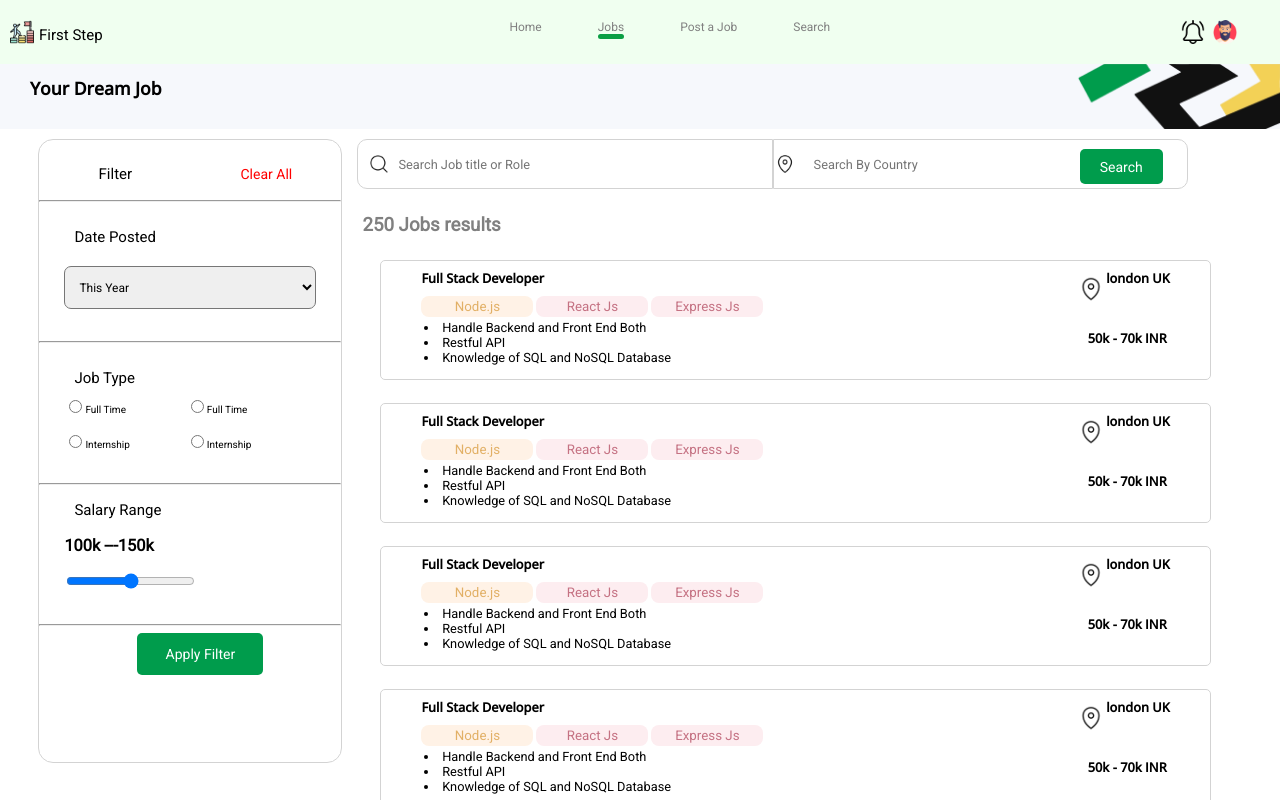
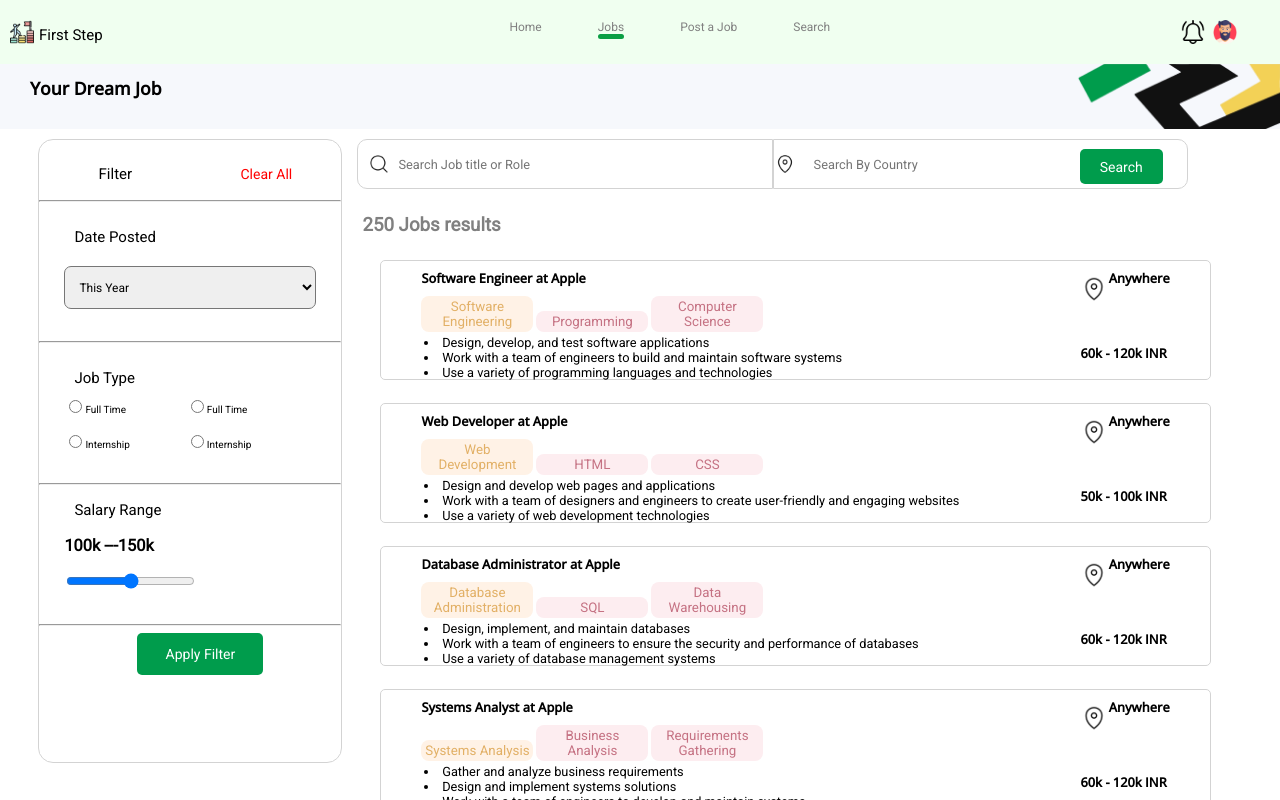
Before and after one commit to kanishkcs/Job-Listing, a React (Vite) app: page /jobPage in a window 1280 px wide. Built offline with nearby package versions, Linux system fonts and the light colour scheme.

Commit message:
Jobs Json Data

```diff
--- a/src/Component/JobCard.jsx
+++ b/src/Component/JobCard.jsx
@@ -107,41 +107,45 @@ const Locationicon = styled.img`
     width: 25px;
   }
 `;
+const Company = styled.span`
+`
 
-const JobCard = () => {
+const JobCard = ({Job}) => {
   return (
     <>
       <Wrapper>
         <TopContainer>
           <HEadingDiv>
-            <Heading>Full Stack Developer</Heading>
+            <Heading>{Job.title} at Apple</Heading>
+
             <div>
               <Tags bgColor="#fff2e6" fontColor="#e2b066">
-                Node.js{" "}
+                {Job.tags[0]}{" "}
               </Tags>
               <Tags bgColor="#fdedf0" fontColor="#c57283">
-                React Js{" "}
+              {Job.tags[1]}{" "}
               </Tags>
               <Tags bgColor="#fdedf0" fontColor="#c57283">
-                Express Js
+              {Job.tags[2]}
               </Tags>
             </div>
           </HEadingDiv>
 
           <Location>
             <Locationicon src={LocationIcon} />
-            <Heading>london UK</Heading>
+            <Heading>{Job.location}</Heading>
           </Location>
         </TopContainer>
         <DiscriptionDiv>
           <div>
-            <DiscriptionList>Handle Backend and Front End Both</DiscriptionList>
-            <DiscriptionList>Restful API </DiscriptionList>
-            <DiscriptionList>
-              Knowledge of SQL and NoSQL Database
-            </DiscriptionList>
+          {/* {job.description.map(desc => (
+          <DiscriptionList key={desc}>{desc}</DiscriptionList>
+        ))} */}
+        {Job.description.map((item)=>{
+          return <DiscriptionList>{item}</DiscriptionList>
+        })}
           </div>
-          <Heading>50k - 70k INR</Heading>
+          <Heading>{Job.salary}</Heading>
         </DiscriptionDiv>
       </Wrapper>
     </>
--- a/src/Component/SearchJob.jsx
+++ b/src/Component/SearchJob.jsx
@@ -1,7 +1,7 @@
 import React, { useState } from "react";
 import styled from "styled-components";
 import JobCard from "./JobCard";
-
+import Jobs from "../assets/Data/Jobs.json"
 // Images and Icons
 import SearchIcon from "../assets/search.png";
 import LocationIcon from "../assets/location.png";
@@ -255,7 +255,7 @@ const InputDiv = styled.div`
 const SearchJob = () => {
   const jobCards = [];
   for (let i = 0; i < 60; i++) {
-    jobCards.push(<JobCard key={i} />);
+    jobCards.push(<JobCard key={i}/>);
   }
   const [rangeValue, setValue] = useState(100);
   const [range2Value, set2Value] = useState(150);
@@ -343,7 +343,9 @@ const SearchJob = () => {
             <SerachButton>Search</SerachButton>
           </SearchDiv>
           <NumberOfJobs>250 Jobs results</NumberOfJobs>
-          <JobListDiv>{jobCards}</JobListDiv>
+          <JobListDiv>{Jobs.map(Job => (
+      <JobCard key={Job.title} Job={Job} />
+    ))}</JobListDiv>
         </RightContainer>
       </Wrapper>
     </>
--- /dev/null
+++ b/src/assets/Data/Jobs.json
@@ -0,0 +1,235 @@
+[
+    {
+      "title": "Software Engineer",
+
+      "tags": ["Software Engineering", "Programming", "Computer Science"],
+      "location": "Anywhere",
+      "description": [
+        "Design, develop, and test software applications",
+        "Work with a team of engineers to build and maintain software systems",
+        "Use a variety of programming languages and technologies"
+      ],
+      "salary": "60k - 120k INR"
+    },
+    {
+      "title": "Web Developer",
+      "tags": ["Web Development", "HTML", "CSS", "JavaScript"],
+      "location": "Anywhere",
+      "description": [
+        "Design and develop web pages and applications",
+        "Work with a team of designers and engineers to create user-friendly and engaging websites",
+        "Use a variety of web development technologies"
+      ],
+      "salary": "50k - 100k INR"
+    },
+    {
+      "title": "Database Administrator",
+      "tags": ["Database Administration", "SQL", "Data Warehousing"],
+      "location": "Anywhere",
+      "description": [
+        "Design, implement, and maintain databases",
+        "Work with a team of engineers to ensure the security and performance of databases",
+        "Use a variety of database management systems"
+      ],
+      "salary": "60k - 120k INR"
+    },
+    {
+      "title": "Systems Analyst",
+      "tags": ["Systems Analysis", "Business Analysis", "Requirements Gathering"],
+      "location": "Anywhere",
+      "description": [
+        "Gather and analyze business requirements",
+        "Design and implement systems solutions",
+        "Work with a team of engineers to develop and maintain systems"
+      ],
+      "salary": "60k - 120k INR"
+    },
+    {
+      "title": "Network Engineer",
+      "tags": ["Network Engineering", "Networking", "TCP/IP"],
+      "location": "Anywhere",
+      "description": [
+        "Design, implement, and maintain computer networks",
+        "Work with a team of engineers to ensure the security and performance of networks",
+        "Use a variety of networking technologies"
+      ],
+      "salary": "70k - 130k INR"
+    },
+    {
+      "title": "Security Engineer",
+      "tags": ["Security Engineering", "Information Security", "Cybersecurity"],
+      "location": "Anywhere",
+      "description": [
+        "Design, implement, and maintain security systems",
+        "Work with a team of engineers to protect systems from cyberattacks",
+        "Use a variety of security technologies"
+      ],
+      "salary": "80k - 140k INR"
+    },
+    {
+      "title": "Business Analyst",
+      "tags": ["Business Analysis", "Requirements Gathering", "Project Management"],
+      "location": "Anywhere",
+      "description": [
+        "Gather and analyze business requirements",
+        "Develop and maintain business process models",
+        "Work with a team of engineers to develop and maintain systems"
+      ],
+      "salary": "60k - 120k INR"
+    },
+    {
+      "title": "Project Manager",
+      "tags": ["Project Management", "Scheduling", "Budgeting"],
+      "location": "Anywhere",
+      "description": [
+        "Plan, manage, and execute projects",
+        "Work with a team of engineers to deliver projects on time and within budget",
+        "Use a variety of project management tools and techniques"
+      ],
+      "salary": "70k - 130k INR"
+    },
+    {
+      "title": "Product Manager",
+      "tags": ["Product Management", "Requirements Gathering", "User Experience"],
+      "location": "Anywhere",
+      "description": [
+        "Define, develop, and launch products",
+        "Work with a team of engineers to create user-friendly and engaging products",
+        "Use a variety of product management tools and techniques"
+      ],
+      "salary": "80k - 140k INR"
+    },
+    {
+      "title": "UX Designer",
+      "tags": ["User Experience Design", "UI Design", "Prototyping"],
+      "location": "Anywhere",
+      "description": [
+        "Design and develop user interfaces for web and"]
+
+    },
+
+        {
+          "title": "Data Scientist",
+          "tags": ["Python", "Machine Learning", "Data Analysis"],
+          "location": "New York, USA",
+          "description": [
+            "Develop and maintain machine learning models for data analysis",
+            "Collaborate with data engineers and other stakeholders",
+            "Experience with statistical analysis and data visualization"
+          ],
+          "salary": "100k - 120k INR"
+        },
+        {
+          "title": "Mobile App Developer",
+          "tags": ["React Native", "iOS", "Android"],
+          "location": "Tokyo, Japan",
+          "description": [
+            "Develop and maintain mobile applications for iOS and Android platforms",
+            "Collaborate with designers and other stakeholders",
+            "Experience with native app development and mobile app design patterns"
+          ],
+          "salary": "70k - 90k INR"
+        },
+        {
+          "title": "Product Manager",
+          "tags": ["Agile", "Scrum", "Product Strategy"],
+          "location": "Sydney, Australia",
+          "description": [
+            "Lead product development from ideation to launch",
+            "Collaborate with cross-functional teams and stakeholders",
+            "Experience with Agile methodologies and product strategy"
+          ],
+          "salary": "110k - 130k INR"
+        },
+
+
+        {
+          "title": "Full Stack Developer",
+          "tags": ["Node.js", "React Js", "Express Js"],
+          "location": "London, UK",
+          "description": [
+            "Handle Backend and Front End Both",
+            "Restful API",
+            "Knowledge of SQL and NoSQL Database"
+          ],
+          "salary": "50k - 70k INR"
+        },
+        {
+          "title": "Front End Developer",
+          "tags": ["React Js", "JavaScript", "HTML", "CSS"],
+          "location": "San Francisco, USA",
+          "description": [
+            "Create web pages using HTML, CSS, and JavaScript",
+            "Work with designers to implement responsive designs",
+            "Optimize web pages for performance and SEO"
+          ],
+          "salary": "80k - 100k INR"
+        },
+        {
+          "title": "Back End Developer",
+          "tags": ["Python", "Django", "RESTful APIs"],
+          "location": "Toronto, Canada",
+          "description": [
+            "Develop and maintain backend systems for web applications",
+            "Collaborate with front-end developers and other stakeholders",
+            "Experience with relational and non-relational databases"
+          ],
+          "salary": "75k - 95k INR"
+        },
+        {
+          "title": "UI/UX Designer",
+          "tags": ["Sketch", "Adobe XD", "Figma"],
+          "location": "Paris, France",
+          "description": [
+            "Design and develop user interfaces for web and mobile applications",
+            "Collaborate with developers and other stakeholders",
+            "Experience with wireframing, prototyping, and user research"
+          ],
+          "salary": "60k - 80k INR"
+        },
+        {
+          "title": "DevOps Engineer",
+          "tags": ["AWS", "Docker", "Kubernetes"],
+          "location": "Berlin, Germany",
+          "description": [
+            "Manage and maintain infrastructure for web applications",
+            "Experience with cloud infrastructure and containerization",
+            "Experience with CI/CD pipelines and automation tools"
+          ],
+          "salary": "90k - 110k INR"
+        },
+        {
+          "title": "Mobile App Developer",
+          "tags": ["React Native", "iOS", "Android"],
+          "location": "New York, USA",
+          "description": [
+            "Develop and maintain mobile apps using React Native",
+            "Collaborate with designers and other stakeholders",
+            "Experience with native iOS and Android development"
+          ],
+          "salary": "70k - 90k INR"
+        },
+        {
+          "title": "Data Analyst",
+          "tags": ["SQL", "Python", "Excel"],
+          "location": "Sydney, Australia",
+          "description": [
+            "Analyze and interpret data to identify trends and insights",
+            "Develop and maintain reports and dashboards",
+            "Experience with SQL, Python, and data visualization tools"
+          ],
+          "salary": "60k - 80k INR"
+        },
+        {
+          "title": "Cloud Engineer",
+          "tags": ["AWS", "Azure", "Google Cloud"],
+          "location": "Seattle, USA",
+          "description": [
+            "Manage and maintain cloud infrastructure",
+            "Experience with cloud migration and optimization",
+            "Experience with automation and scripting"
+          ],
+          "salary": "80k - 100k INR"
+        }
+
+]
```
